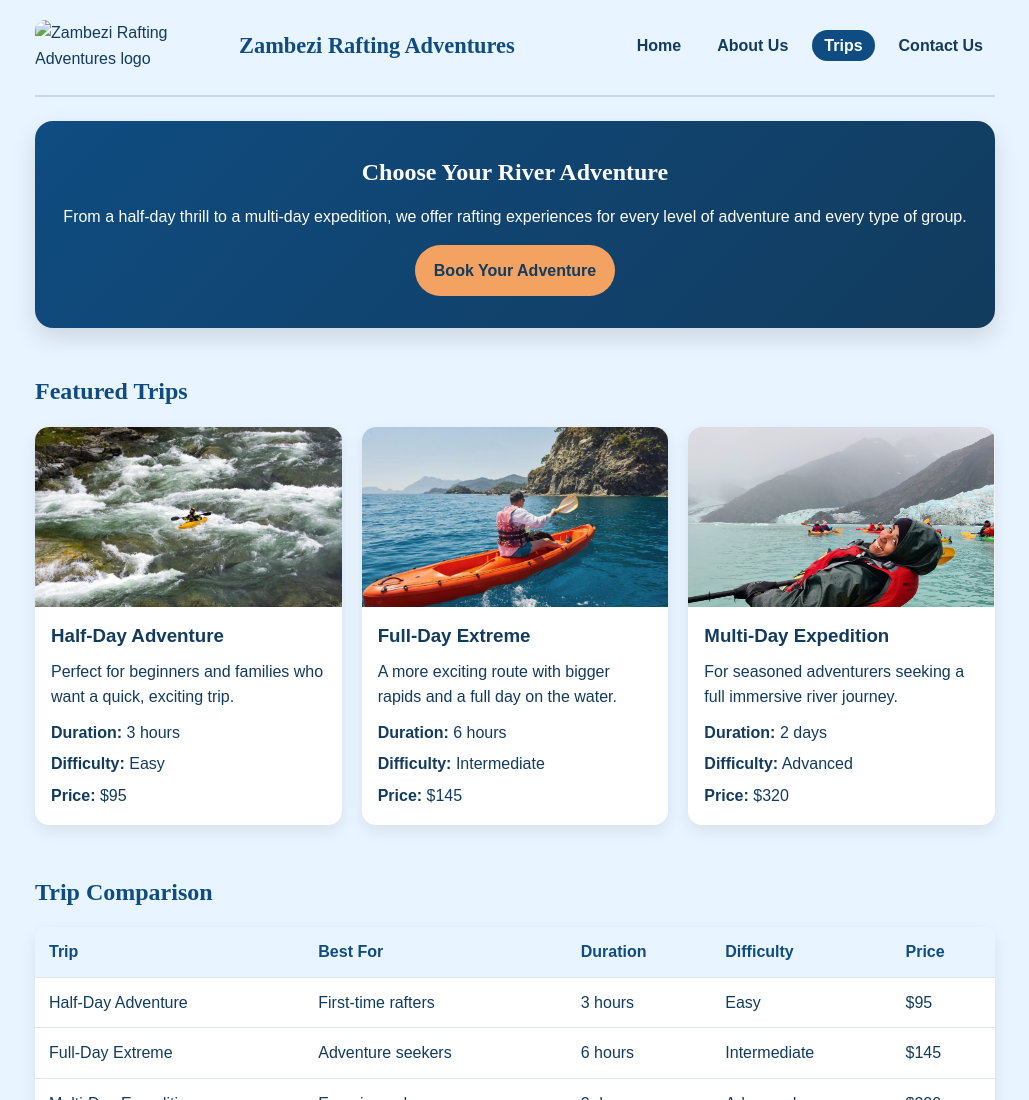
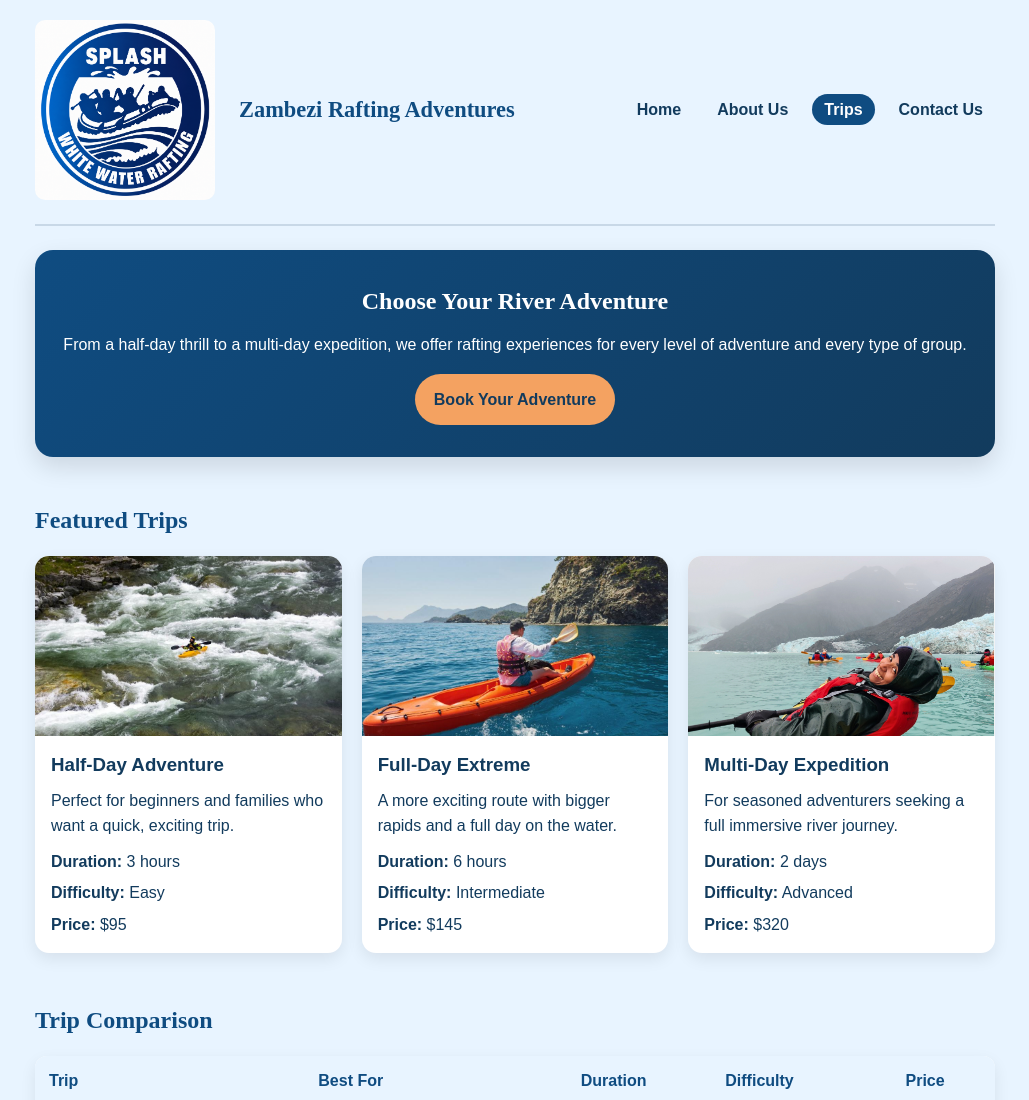
Before and after one commit to AlcidioConstantino/wdd130, a plain HTML site: page wwr/Trips.html in a window 1280 px wide. Shown: the top 1100 px of the page, without its empty margins (125-1154 px from the left). Drawn offline with Linux system fonts and the light colour scheme.

Commit message:
add commit

```diff
--- a/wwr/Trips.html
+++ b/wwr/Trips.html
@@ -10,7 +10,7 @@
 </head>
 <body>
     <header class="site-header">
-        <img src="images/logo.png" alt="Zambezi Rafting Adventures logo">
+        <img src="images/log.png" alt="Zambezi Rafting Adventures logo">
         <div class="site-title">Zambezi Rafting Adventures</div>
         <nav>
             <ul class="navigation">
```
Also changed, not shown: wwr/about.html (+1 -1 lines), wwr/contact.html (+1 -1 lines), wwr/index.html (+1 -1 lines).
